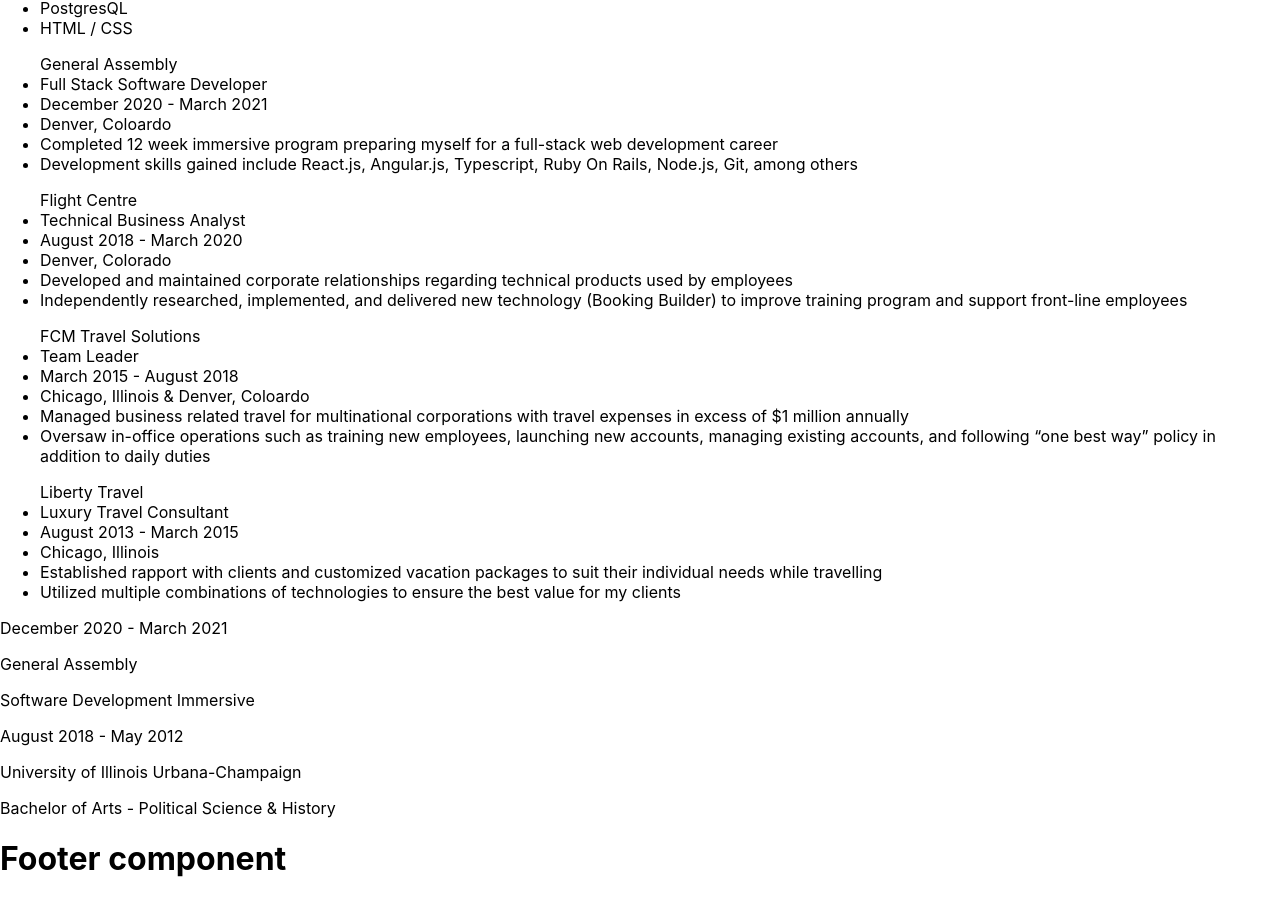
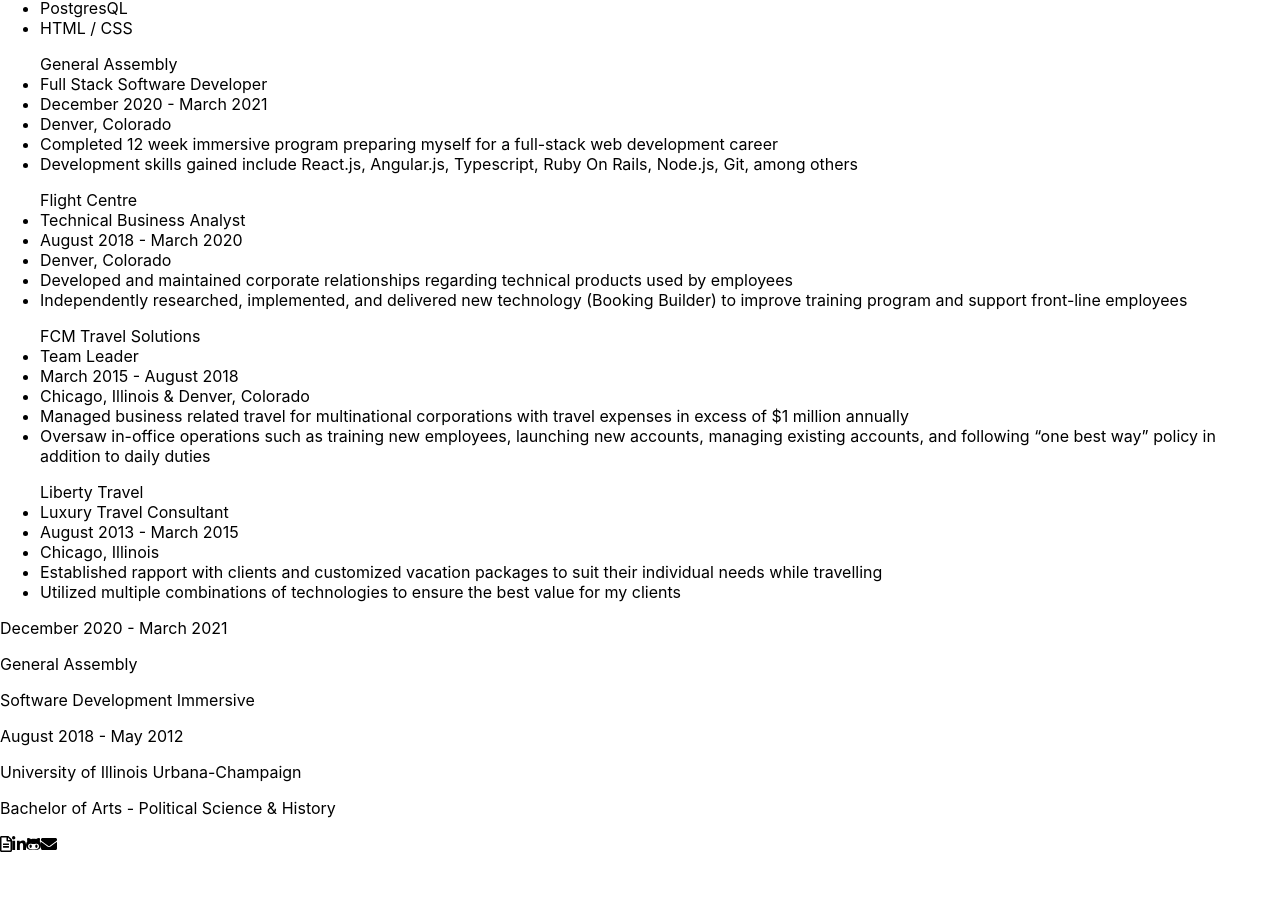
Before and after one commit to gbarka2/portfolio, a React (Create React App) app: page /about in a window 1280 px wide. Shown: the part 594-1494 px from the top of the page. After the commit the page ends 1448 px from the top, so only its background shows below. Built offline with nearby package versions, Linux system fonts and the light colour scheme; no server answers.

Commit message:
Add Fontawesome icons

```diff
--- a/package.json
+++ b/package.json
@@ -3,6 +3,11 @@
   "version": "0.1.0",
   "private": true,
   "dependencies": {
+    "@fortawesome/fontawesome-svg-core": "^1.2.34",
+    "@fortawesome/free-brands-svg-icons": "^5.15.2",
+    "@fortawesome/free-regular-svg-icons": "^5.15.2",
+    "@fortawesome/free-solid-svg-icons": "^5.15.2",
+    "@fortawesome/react-fontawesome": "^0.1.14",
     "@testing-library/jest-dom": "^5.11.4",
     "@testing-library/react": "^11.1.0",
     "@testing-library/user-event": "^12.1.10",
--- a/src/App.js
+++ b/src/App.js
@@ -4,8 +4,25 @@
 import About from "./pages/About"
 import Footer from "./components/Footer"
 import Projects from "./pages/Projects"
+import React from 'react';
 
 function App() {
+
+  const [projects, setProjects] = React.useState([])
+
+  const getProjects = () => {
+    fetch("https://gcbportfolio.herokuapp.com/projects")
+      .then(res => res.json())
+      .then(data => {
+        setProjects(data)
+        console.log(data)
+      })
+  }
+
+  React.useEffect(() => {
+    getProjects()
+  }, [])
+
   return (
     <div>
       <Switch>
--- a/src/components/Footer.js
+++ b/src/components/Footer.js
@@ -1,8 +1,35 @@
+import { FontAwesomeIcon } from "@fortawesome/react-fontawesome"
 import React from "react"
+import {faFileAlt} from "@fortawesome/free-regular-svg-icons"
+import {faLinkedinIn} from "@fortawesome/free-brands-svg-icons"
+import {faGithubAlt} from "@fortawesome/free-brands-svg-icons"
+import {faEnvelope} from "@fortawesome/free-solid-svg-icons"
 
 const Footer = () => {
+
+  const openEmail = () => {
+    window.open("mailto:gbarka2@gmail.com")
+  }
+
+  const openResume = () => {
+    window.open("https://docs.google.com/document/d/1bPYce5dfWj5F_gWr1oUAH3zQufldsALexJk5lAceF3E/edit?usp=sharing")
+  }
+
+  const openLinkedIn = () => {
+    window.open("https://www.linkedin.com/in/gary-barkauski/")
+  }
+
+  const openGithub = () => {
+    window.open("https://github.com/gbarka2")
+  }
+
   return (
-    <h1>Footer component</h1>
+    <div>
+      <FontAwesomeIcon icon={faFileAlt} onClick={openResume}/>
+      <FontAwesomeIcon icon={faLinkedinIn} onClick={openLinkedIn}/>
+      <FontAwesomeIcon icon={faGithubAlt} onClick={openGithub}/>
+      <FontAwesomeIcon icon={faEnvelope} onClick={openEmail}/>
+    </div>
   )
 }
 
--- a/src/components/Nav.js
+++ b/src/components/Nav.js
@@ -5,7 +5,6 @@
 const Nav = () => {
   return (
     <div>
-      <h1>Nav component</h1>
       <Link to="/about">
         <Button destination="About Me" />
       </Link>
--- a/src/components/WorkHistory.js
+++ b/src/components/WorkHistory.js
@@ -6,7 +6,7 @@
       <ul>General Assembly
         <li>Full Stack Software Developer</li>
         <li>December 2020 - March 2021</li>
-        <li>Denver, Coloardo</li>
+        <li>Denver, Colorado</li>
         <li>Completed 12 week immersive program preparing myself for a full-stack web development career</li>
         <li>Development skills gained include React.js, Angular.js, Typescript, Ruby On Rails, Node.js, Git, among others</li>
       </ul>
@@ -20,7 +20,7 @@
       <ul>FCM Travel Solutions
         <li>Team Leader</li>
         <li>March 2015 - August 2018</li>
-        <li>Chicago, Illinois & Denver, Coloardo</li>
+        <li>Chicago, Illinois & Denver, Colorado</li>
         <li>Managed business related travel for multinational corporations with travel expenses in excess of $1 million annually</li>
         <li>Oversaw in-office operations such as training new employees, launching new accounts, managing existing accounts, and following “one best way” policy in addition to daily duties</li>
       </ul>
--- a/src/pages/Main.js
+++ b/src/pages/Main.js
@@ -7,7 +7,6 @@
 const Main = () => {
   return (
     <div>
-      <h1>Main component</h1>
       <Image />
       <BrandStatement />
       <Title />
--- a/src/pages/Projects.js
+++ b/src/pages/Projects.js
@@ -6,7 +6,6 @@
 const Projects = () => {
   return (
     <div>
-      <h1>Projects component</h1>
       <Project />
       <Link to="/">
         <Button destination="To Main"/>
```
Also changed, not shown: 2 other files (tests, documents, lock files or other folders).
